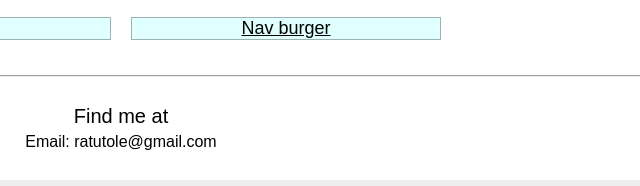
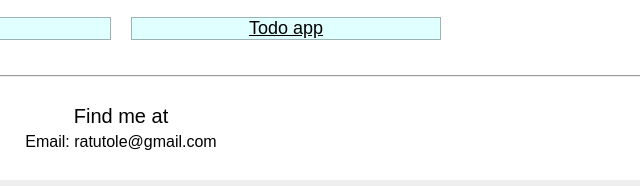
Before and after one commit to ratutole/parth-portfolio, a plain HTML site: page index.html in a window 1280 px wide. Shown: the part 2556-2742 px from the top of the page, 519-1159 px from the left. Drawn offline with Linux system fonts and the light colour scheme; a web font is replaced by a local one.

Commit message:
change nav to todo

```diff
--- a/index.html
+++ b/index.html
@@ -66,7 +66,7 @@
             <a href="https://codepen.io/ratutole/full/NEppqw/" target="_blank">Accordian</a>
           </div>
           <div class="project-title">
-            <a href="https://codepen.io/ratutole/full/MPZvpz/" target="_blank">Nav burger</a>
+            <a href="https://codepen.io/ratutole/full/qQKgzP/" target="_blank">Todo app</a>
           </div>
         </div>
         <hr>
```
